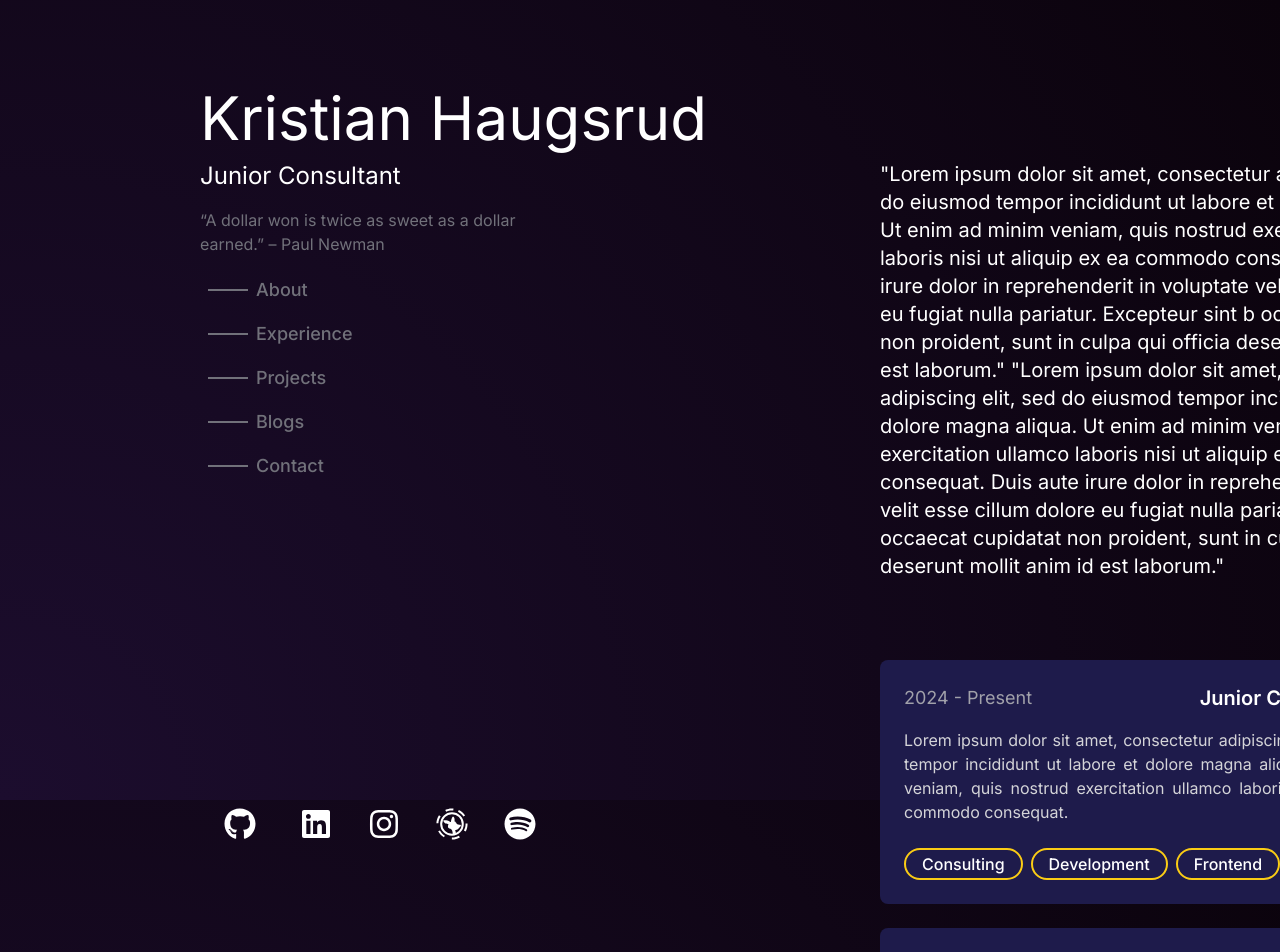
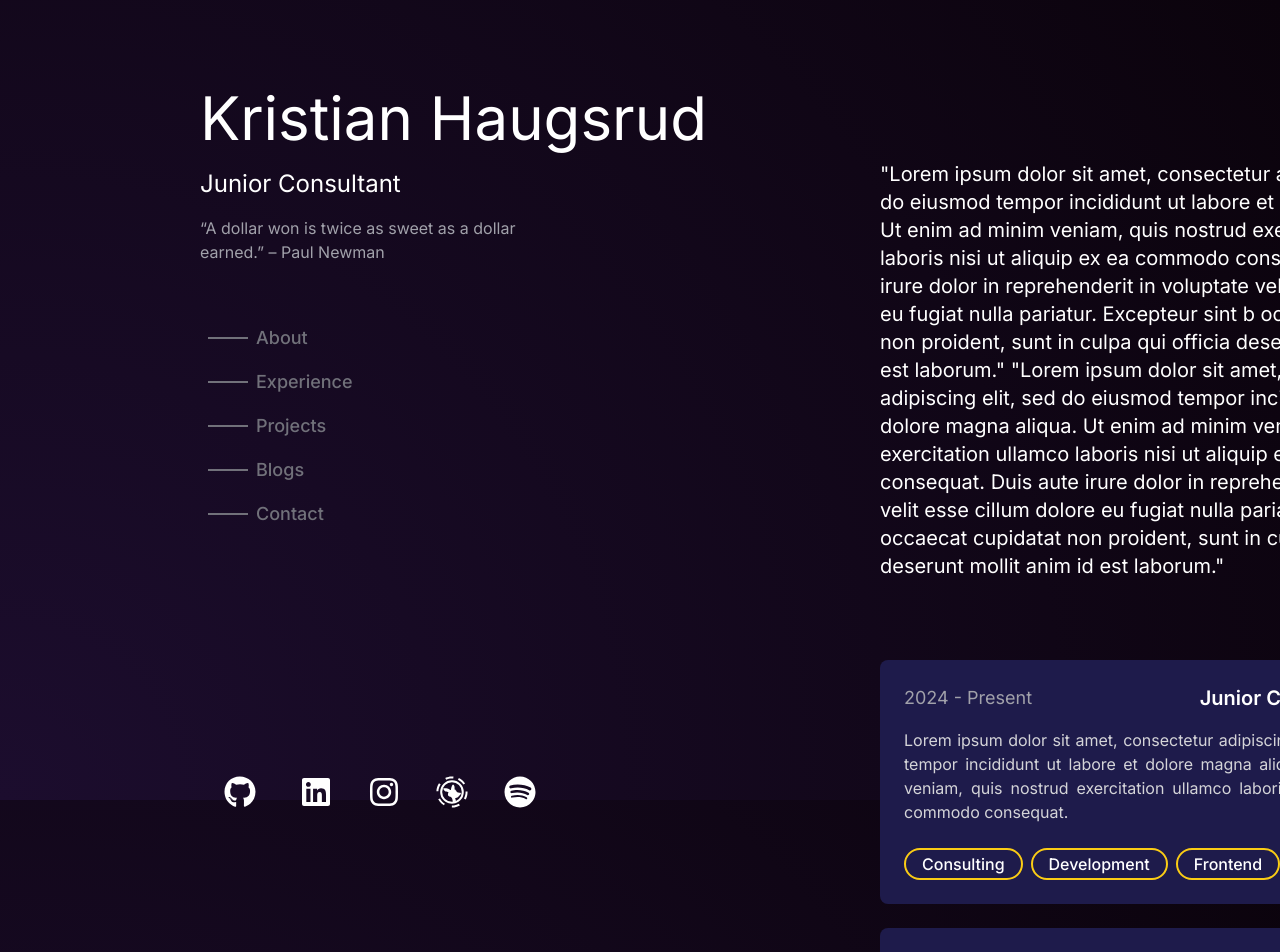
Before and after one commit to Konge5678/Portfolio, a Next.js app: page / in a window 1280 px wide. Shown: the top 952 px of the page. Built offline with nearby package versions, Linux system fonts and the light colour scheme.

Commit message:
Changed some margins

```diff
--- a/src/components/PersonCard.tsx
+++ b/src/components/PersonCard.tsx
@@ -9,19 +9,20 @@ import roobetLogo from "../images/RoobetLogo.svg";
 
 export default function PersonCard() {
   return (
-    <div className="text-white w-[600px] p-10">
+    <div className="text-white w-[600px] min-h-screen p-10">
       <h1 className="text-6xl py-2">Kristian Haugsrud</h1>
-      <h2 className="py-1 text-2xl">Junior Consultant</h2>
-      <p className="py-3 text-zinc-500 w-80">
+      <h2 className="py-1 text-2xl mt-2">Junior Consultant</h2>
+      <p className="py-3 text-zinc-400 w-80">
         “A dollar won is twice as sweet as a dollar earned.” – Paul Newman
       </p>
-      <PersonCardButton text="About" onClick={() => {}} />
-      <PersonCardButton text="Experience" onClick={() => {}} />
-      <PersonCardButton text="Projects" onClick={() => {}} />
-      <PersonCardButton text="Blogs" onClick={() => {}} />
-      <PersonCardButton text="Contact" onClick={() => {}} />
-
-      <div className="flex space-x-1 mt-60 pt-14">
+      <div className="mt-10">
+        <PersonCardButton text="About" onClick={() => {}} />
+        <PersonCardButton text="Experience" onClick={() => {}} />
+        <PersonCardButton text="Projects" onClick={() => {}} />
+        <PersonCardButton text="Blogs" onClick={() => {}} />
+        <PersonCardButton text="Contact" onClick={() => {}} />
+      </div>
+      <div className="flex space-x-1 mt-40 pt-14">
         <SocialMediaIcon
           icon={<FaGithub className="text-white w-8 h-8" />}
           link="https://github.com/Konge5678"
@@ -39,7 +40,7 @@ export default function PersonCard() {
         />
         <SocialMediaIcon
           icon={<img src={roobetLogo.src} alt="Roobet" className="w-8 h-8" />}
-          link="https://roobet.com"
+          link="https://roobet.com/?ref=konge5678"
           altText="Roobet"
         />
         <SocialMediaIcon
```
